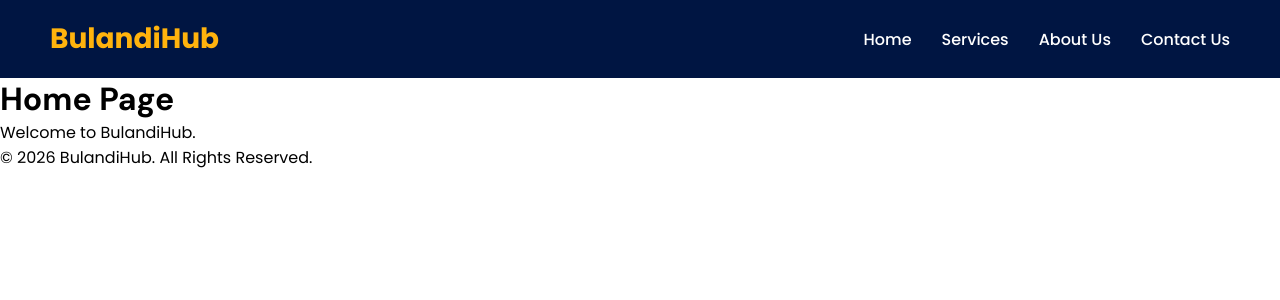
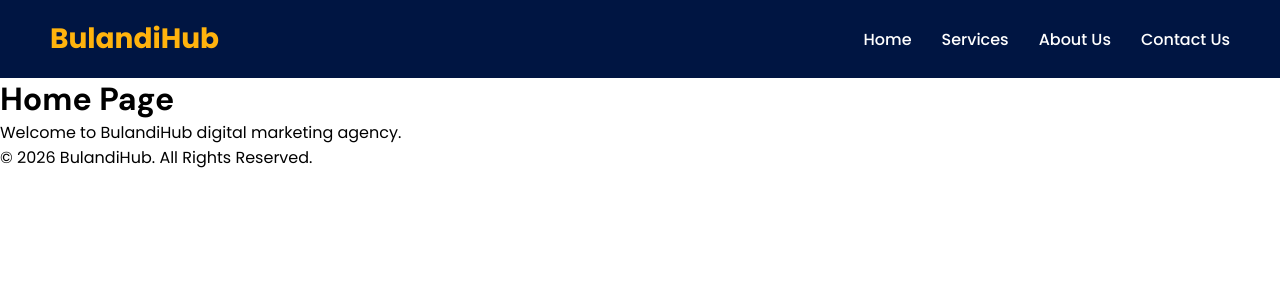
Before and after one commit to MoeezAhmed-Developer/react-project, a React (Vite) app: page / in a window 1280 px wide. Shown: the top 300 px of the page. Built offline with nearby package versions, Linux system fonts and the light colour scheme.

Commit message:
update welcome message to include 'digital marketing agency'

```diff
--- a/src/pages/Home.jsx
+++ b/src/pages/Home.jsx
@@ -2,7 +2,7 @@ function Home() {
   return (
     <>
       <h1>Home Page</h1>
-      <p>Welcome to BulandiHub.</p>
+      <p>Welcome to BulandiHub digital marketing agency.</p>
     </>
   );
 }
```
